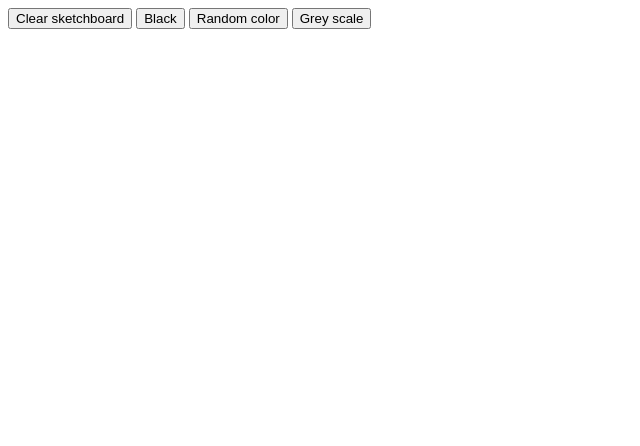
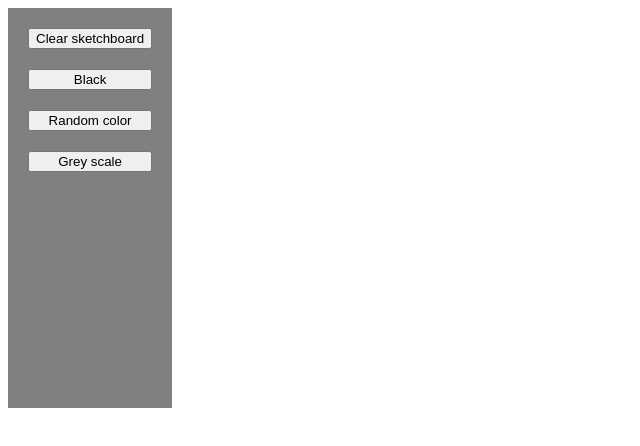
Before and after one commit to ahakiru/etch-a-sketch, a plain HTML site: page index.html in a window 1280 px wide. Shown: the whole page, without its empty margins (0-640 px from the left). Drawn offline with Linux system fonts and the light colour scheme.

Commit message:
Add some styling

```diff
--- a/index.html
+++ b/index.html
@@ -7,11 +7,17 @@
     <link rel="stylesheet" href="styles.css">
 </head>
 <body>
-    <button id="clearColor">Clear sketchboard</button>
-    <button id="black">Black</button>
-    <button id="random">Random color</button>
-    <button id="grey">Grey scale</button>
-    <div class="container"></div>
+    <div class="header"></div>
+    <div class="main">
+        <div class="buttons">
+            <button id="clearColor">Clear sketchboard</button>
+            <button id="black">Black</button>
+            <button id="random">Random color</button>
+            <button id="grey">Grey scale</button>
+        </div>
+        <div class="container"></div>
+    </div>
+    <div class="footer"></div>
 </body>
 <script src="script.js"></script>
 </html>
--- a/script.js
+++ b/script.js
@@ -39,8 +39,12 @@ let div = container.querySelectorAll("div");
 clearColor.addEventListener("click", function () {
     div.forEach(function (square) {
         square.id = "";
-        square.style.backgroundColor = "white";
-    })
+        if (square.style.opacity !== "") {
+            square.style.opacity = 0;
+        } else {
+            square.style.backgroundColor = "";
+        };
+    });
 });
 
 black.addEventListener("click", function() {
--- a/styles.css
+++ b/styles.css
@@ -1,12 +1,23 @@
 div {
     background-color: white;
     display: flex;
+}
+.buttons {
+    display:flex;
+    flex-direction: column;
+    padding: 10px;
+    background-color: grey;
+}
+
+button {
+    margin: 10px;
 }
 
 .container {
     display: flex;
     width: 400px;
     height: 400px;
+    flex-shrink: 0;
     flex-wrap: wrap;
     align-items: stretch;
     align-content: stretch;
```
